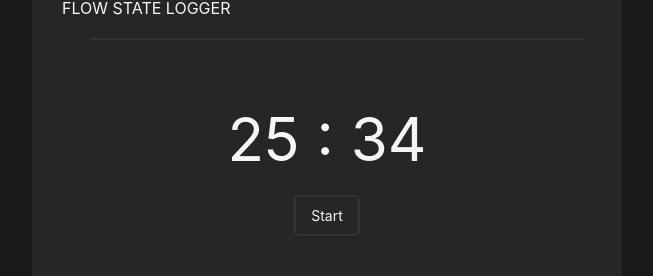
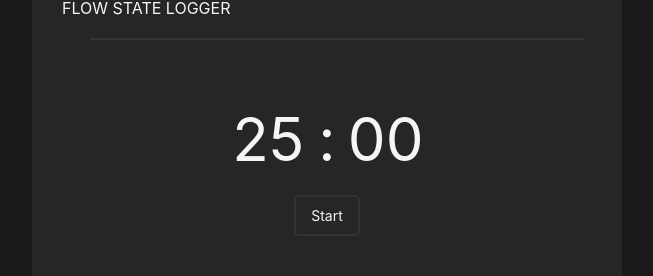
Before and after one commit to web2ls/flow-state-logger, a Svelte app: page / in a window 1280 px wide. Shown: the part 262-538 px from the top of the page, without its empty margins (313-966 px from the left). Built offline with nearby package versions, Linux system fonts and the light colour scheme.

Commit message:
implement basic logic of timer

```diff
--- a/src/Button.svelte
+++ b/src/Button.svelte
@@ -1,8 +1,11 @@
 <script>
 	export let label;
+	export let onClickHandler;
 </script>
 
-<button type="button" class="control-button">{label}</button>
+<button type="button" class="control-button" on:click={onClickHandler}
+	>{label}</button
+>
 
 <style>
 	.control-button {
--- a/src/Container.svelte
+++ b/src/Container.svelte
@@ -2,13 +2,34 @@
 	import Controls from './Controls.svelte';
 	import Header from './Header.svelte';
 	import Timer from './Timer.svelte';
+
+	let inProcess = false;
+	let timerValue = 1500000;
+	let intervalId = null;
+	const SEC_IN_MS = 1000;
+
+	function startTimer() {
+		intervalId = setInterval(intervalAction, 1000);
+		inProcess = true;
+	}
+
+	function intervalAction() {
+		const newValue = timerValue - SEC_IN_MS;
+		timerValue = newValue;
+	}
+
+	function stopTimer() {
+		inProcess = false;
+		timerValue = 1500000;
+		clearInterval(intervalId);
+	}
 </script>
 
 <div class="container">
 	<Header />
 	<div class="timer-container">
-		<Timer />
-		<Controls />
+		<Timer value={timerValue} />
+		<Controls {inProcess} {startTimer} {stopTimer} />
 	</div>
 </div>
 
--- a/src/Controls.svelte
+++ b/src/Controls.svelte
@@ -1,12 +1,16 @@
 <script>
 	import Button from './Button.svelte';
+
+	export let inProcess;
+	export let startTimer;
+	export let stopTimer;
 </script>
 
 <div class="controls">
-	<Button label="Start" />
+	{#if !inProcess}
+		<Button label="Start" onClickHandler={startTimer} />
+	{:else}
+		<Button label="Pause" onClickHandler={stopTimer} />
+		<Button label="Stop" onClickHandler={stopTimer} />
+	{/if}
 </div>
-
-<style>
-	.controls {
-	}
-</style>
--- a/src/Timer.svelte
+++ b/src/Timer.svelte
@@ -1,9 +1,32 @@
-<div class="timer">25 : 34</div>
+<script>
+	export let value;
+
+	function getTime(value) {
+		const valueInMinutes = Math.floor(value / (1000 * 60));
+		let secondsReminder = (value - valueInMinutes * 1000 * 60) / 1000;
+		if (String(secondsReminder).length < 2)
+			secondsReminder = `0${secondsReminder}`;
+
+		return [valueInMinutes, secondsReminder];
+	}
+</script>
+
+<div class="timer">
+	<div class="part">{getTime(value)[0]}</div>
+	<div>:</div>
+	<div class="part">{getTime(value)[1]}</div>
+</div>
 
 <style>
 	.timer {
+		display: flex;
+		flex-direction: row;
 		margin-bottom: 20px;
 		font-size: 60px;
 		color: #f5f5f5;
 	}
+
+	.part {
+		width: 100px;
+	}
 </style>
```
